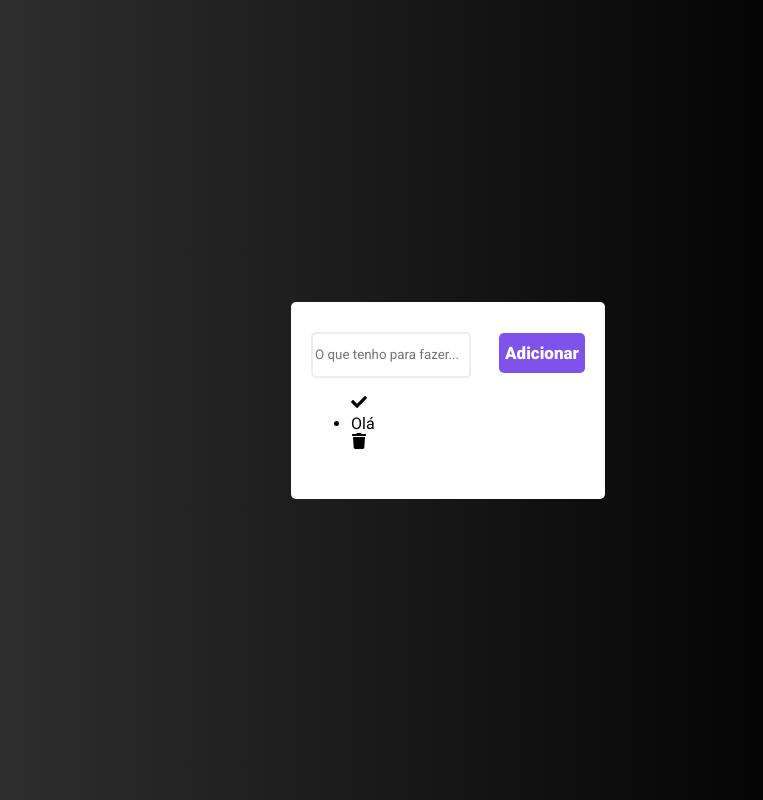
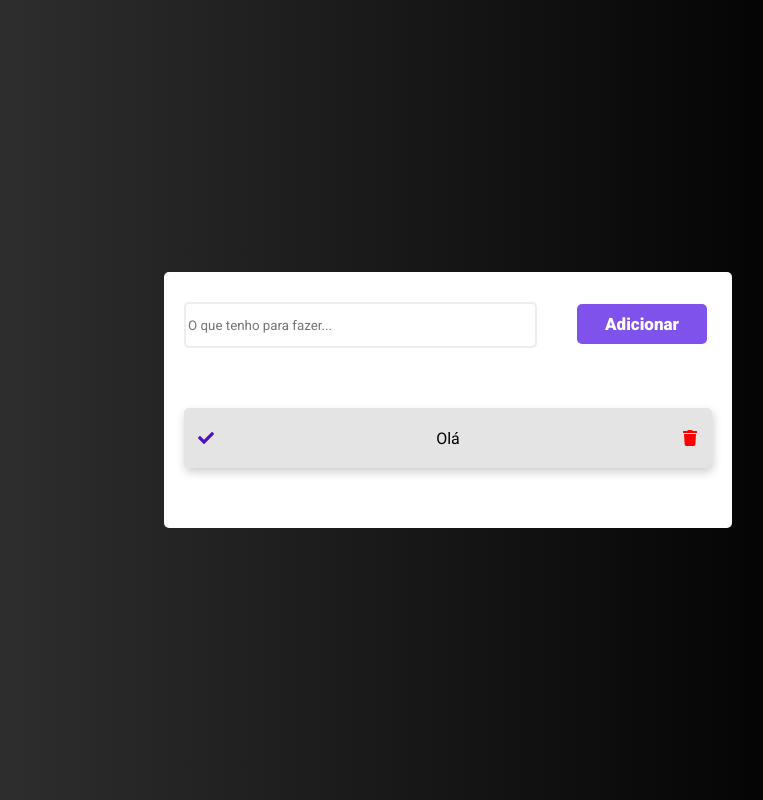
Before and after one commit to valeskamdev/to-do-list, a React (Vite) app: page / in a window 1280 px wide. Shown: the whole page, without its empty margins (192-955 px from the left). Built offline with nearby package versions, Linux system fonts and the light colour scheme.

Commit message:
finishing style

```diff
--- a/src/App.jsx
+++ b/src/App.jsx
@@ -3,7 +3,7 @@ import { v4 as uuid } from 'uuid';
 
 import { FaTrash, FaCheck } from "react-icons/fa";
 
-import { Container, ToDoList, Input, Button } from './styles.js'
+import { Container, ToDoList, Input, Button, ListItem} from './styles.js'
 
 function App() {
   const [list, setList] = useState([{id: uuid(), task: "Olá"}]);
@@ -28,11 +28,11 @@ function App() {
       <ul>
         {
           list.map(item => (
-            <div>
-              <FaCheck />
+            <ListItem>
+              <FaCheck style={{ color: "#4F0FC5" }} />
               <li key={item.id}>{item.task}</li>
-              <FaTrash />
-            </div>
+              <FaTrash style={{ color: "#FF0000" }} />
+            </ListItem>
           ))
         }
       </ul>
--- a/src/styles.js
+++ b/src/styles.js
@@ -13,12 +13,18 @@ export const ToDoList = styled.div`
     background: #FFFFFF;
     border-radius: 5px;
     padding: 30px 20px;
+
+    ul {
+        padding: 0;
+        margin-top: 60px;
+    }
 `
 
 export const Input = styled.input`
     border: 2px solid rgba(209, 211, 212, 0.4);
     border-radius: 5px;
-    margin-right: 28px;
+    margin-right: 40px;
+    width: 345px;
     height: 40px;
 `
 
@@ -29,6 +35,24 @@ export const Button = styled.button`
     font-weight: 900;
     font-size: 17px;
     color: #FFFFFF;
+    width: 130px;
     border: none;
     height: 40px;
 `
+
+export const ListItem = styled.div`
+    box-shadow: 1px 4px 10px rgba(0, 0, 0, 0.2);
+    background: #E4E4E4;
+    border-radius: 5px;
+    display: flex;
+    align-items: center;
+    justify-content: space-between;
+    margin-bottom: 30px;
+    width: 500px;
+    padding: 0 14px;
+    height: 60px;
+
+    li {
+       list-style: none;
+    }
+`
```
